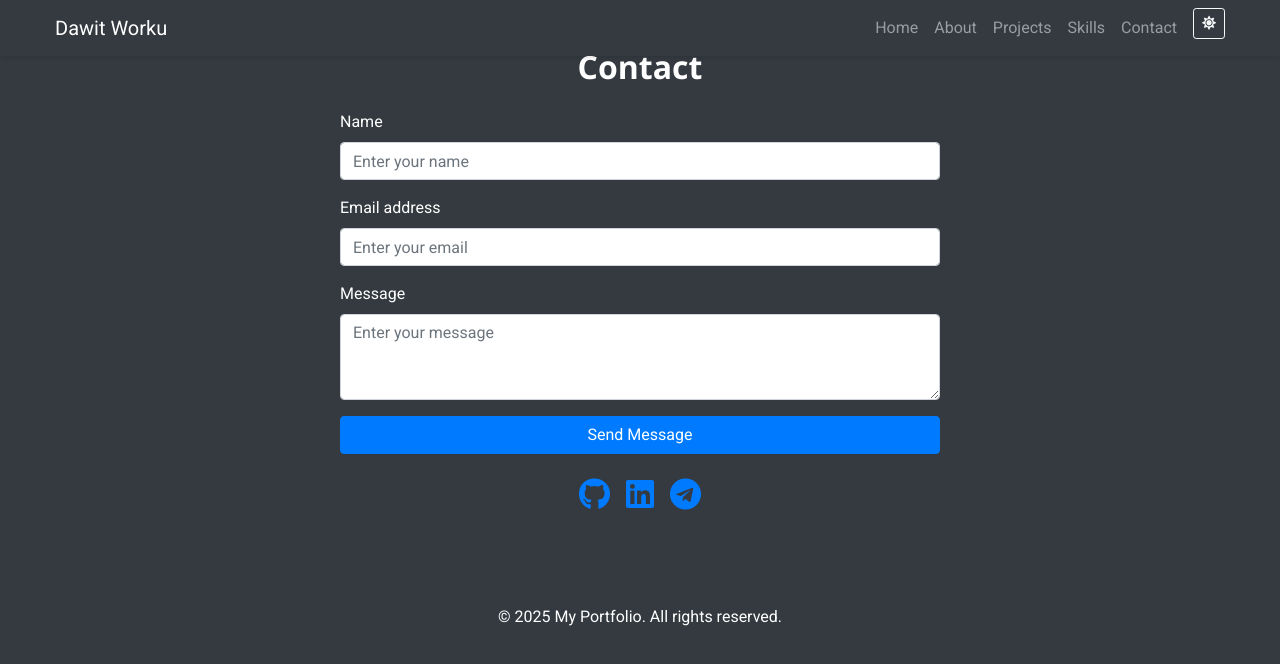
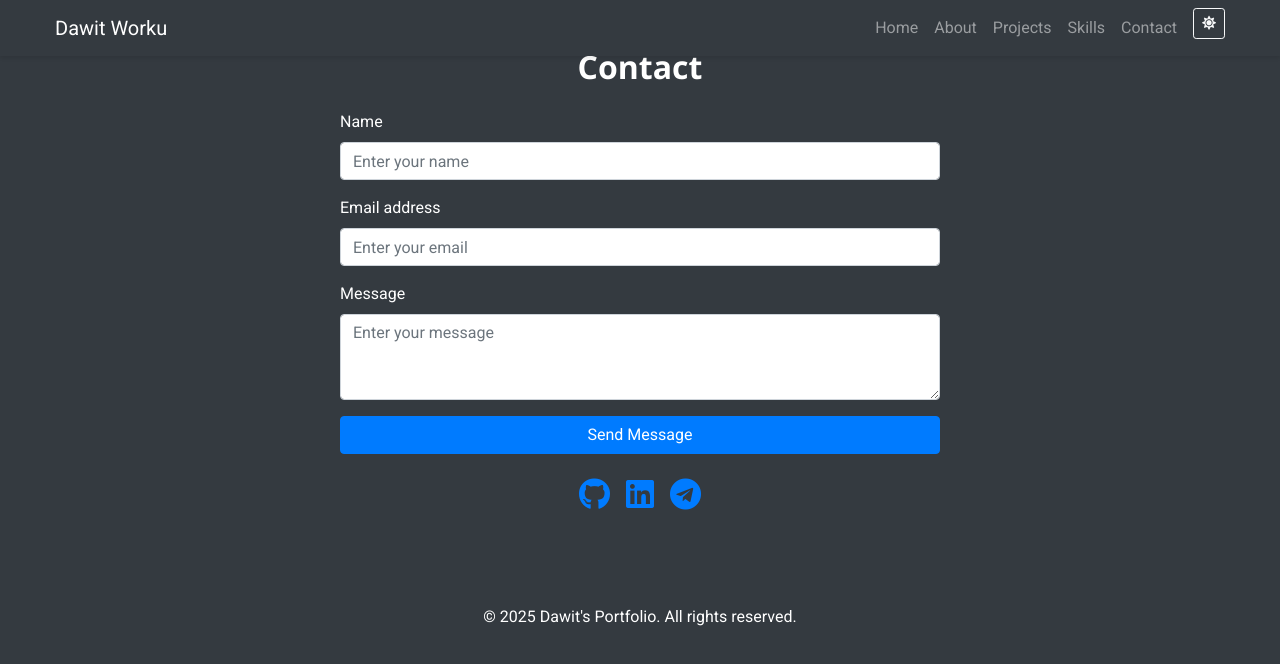
Before and after one commit to Dawaman43/Portfolio, a React (Create React App) app: page /contact in a window 1280 px wide. Shown: the top 664 px of the page. Built offline with nearby package versions, Linux system fonts and the light colour scheme.

Commit message:
Update Footer.js

```diff
--- a/src/components/Footer.js
+++ b/src/components/Footer.js
@@ -8,7 +8,7 @@ const Footer = () => {
   return (
     <footer className={`py-4 ${theme === 'dark' ? 'bg-dark text-white' : 'bg-light text-dark'}`}>
       <div className="container text-center">
-        <p>&copy; {new Date().getFullYear()} My Portfolio. All rights reserved.</p>
+        <p>&copy; {new Date().getFullYear()} Dawit&apos;s Portfolio. All rights reserved.</p>
       </div>
     </footer>
   );
```
